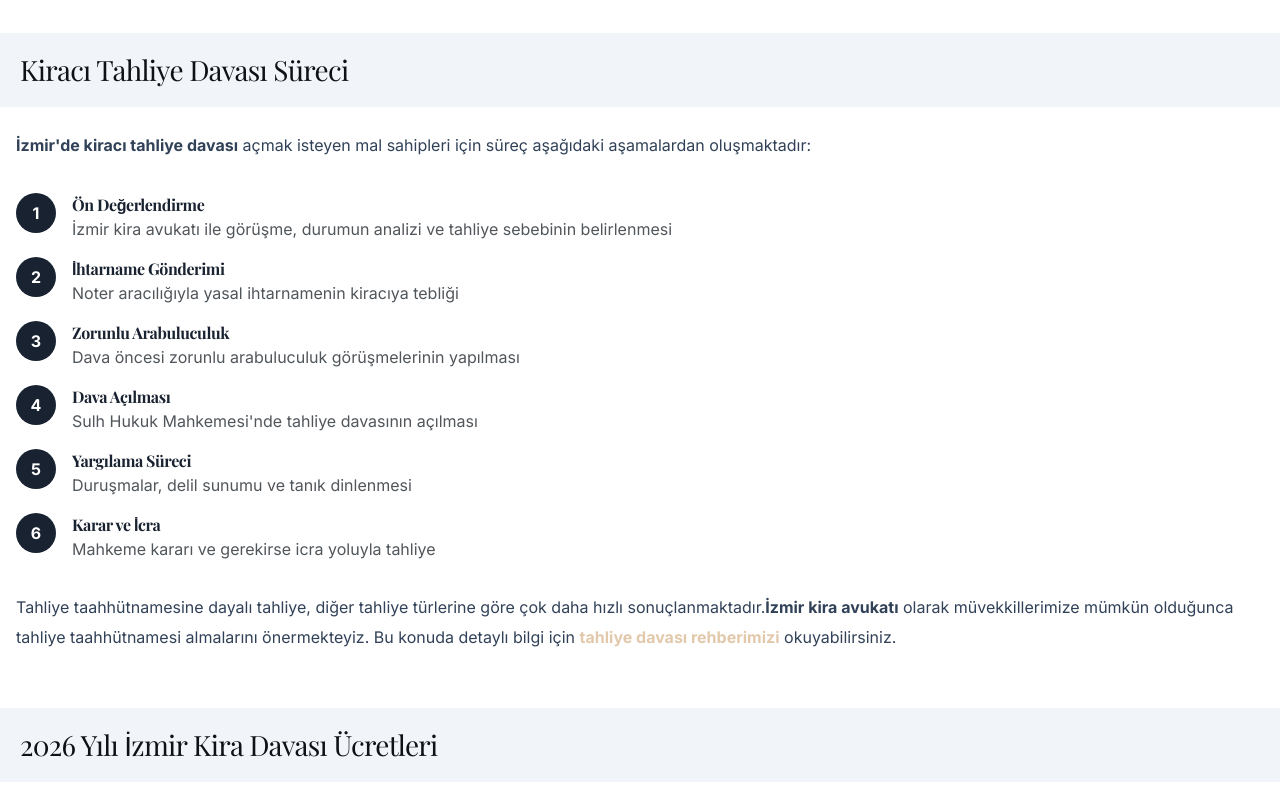
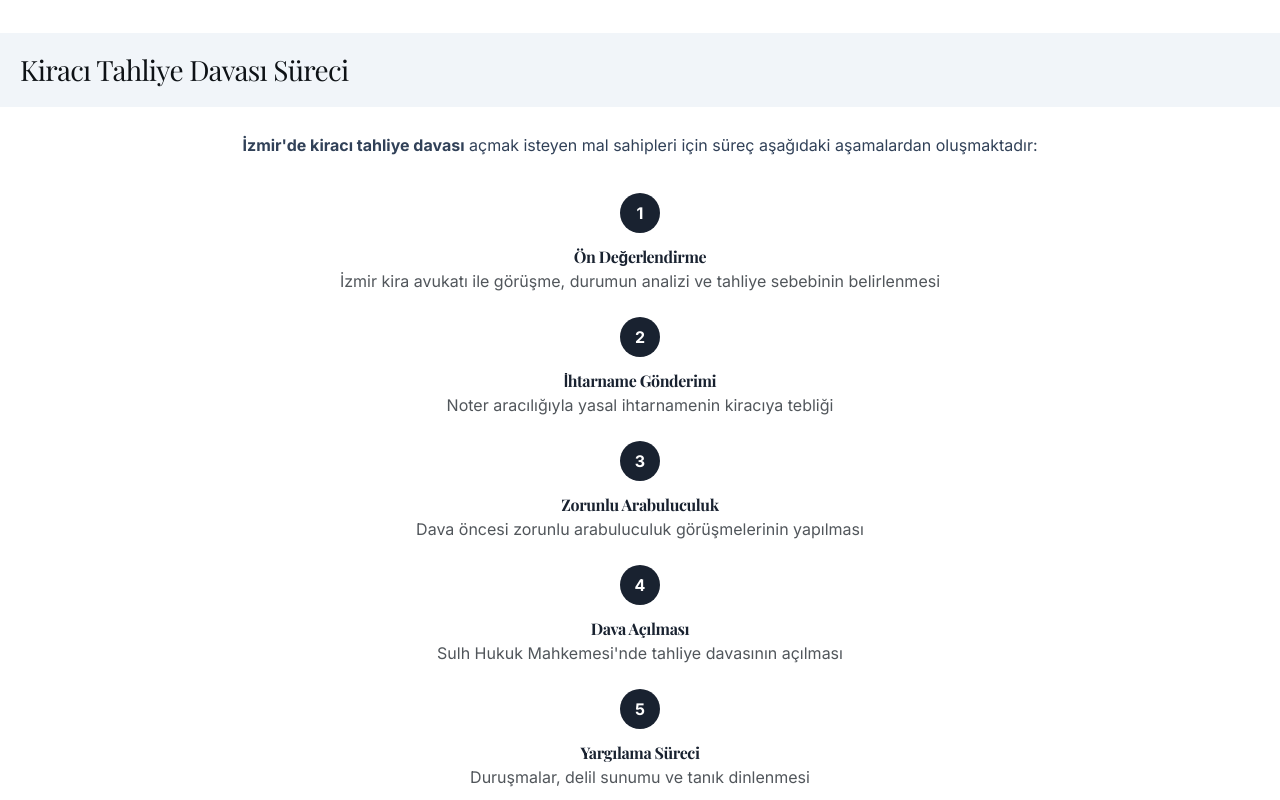
Before and after one commit to pixelmirage/site, a Next.js app: page /izmir-kira-avukati in a window 1280 px wide. Shown: the part 2100-2900 px from the top of the page. Built offline with nearby package versions, Linux system fonts and the light colour scheme; a web font is replaced by a local one.

Commit message:
UI: Center align 'Kiracı Tahliye Davası Süreci' section

```diff
--- a/src/app/izmir-kira-avukati/page.tsx
+++ b/src/app/izmir-kira-avukati/page.tsx
@@ -275,11 +275,11 @@ export default function IzmirKiraAvukatiPage() {
                         {/* Süreç */}
                         <h2 id="tahliye-sureci" className="scroll-mt-24">Kiracı Tahliye Davası Süreci</h2>
 
-                        <p>
+                        <p className="text-center">
                             <strong>İzmir'de kiracı tahliye davası</strong> açmak isteyen mal sahipleri için süreç aşağıdaki aşamalardan oluşmaktadır:
                         </p>
 
-                        <div className="not-prose my-8 space-y-4">
+                        <div className="not-prose my-8 space-y-6 max-w-3xl mx-auto">
                             {[
                                 { step: 1, title: "Ön Değerlendirme", desc: "İzmir kira avukatı ile görüşme, durumun analizi ve tahliye sebebinin belirlenmesi" },
                                 { step: 2, title: "İhtarname Gönderimi", desc: "Noter aracılığıyla yasal ihtarnamenin kiracıya tebliği" },
@@ -288,7 +288,7 @@ export default function IzmirKiraAvukatiPage() {
                                 { step: 5, title: "Yargılama Süreci", desc: "Duruşmalar, delil sunumu ve tanık dinlenmesi" },
                                 { step: 6, title: "Karar ve İcra", desc: "Mahkeme kararı ve gerekirse icra yoluyla tahliye" },
                             ].map((item) => (
-                                <div key={item.step} className="flex gap-4 items-start">
+                                <div key={item.step} className="flex flex-col items-center text-center gap-3">
                                     <div className="w-10 h-10 bg-primary text-white rounded-full flex items-center justify-center font-bold flex-shrink-0">
                                         {item.step}
                                     </div>
@@ -300,7 +300,7 @@ export default function IzmirKiraAvukatiPage() {
                             ))}
                         </div>
 
-                        <p>
+                        <p className="text-center">
                             Tahliye taahhütnamesine dayalı tahliye, diğer tahliye türlerine göre çok daha hızlı sonuçlanmaktadır.
                             <strong>İzmir kira avukatı</strong> olarak müvekkillerimize mümkün olduğunca tahliye taahhütnamesi almalarını önermekteyiz.
                             Bu konuda detaylı bilgi için <Link href="/blog/ihtiyac-nedeniyle-tahliye-davasi" className="text-secondary font-bold">tahliye davası rehberimizi</Link> okuyabilirsiniz.
```
